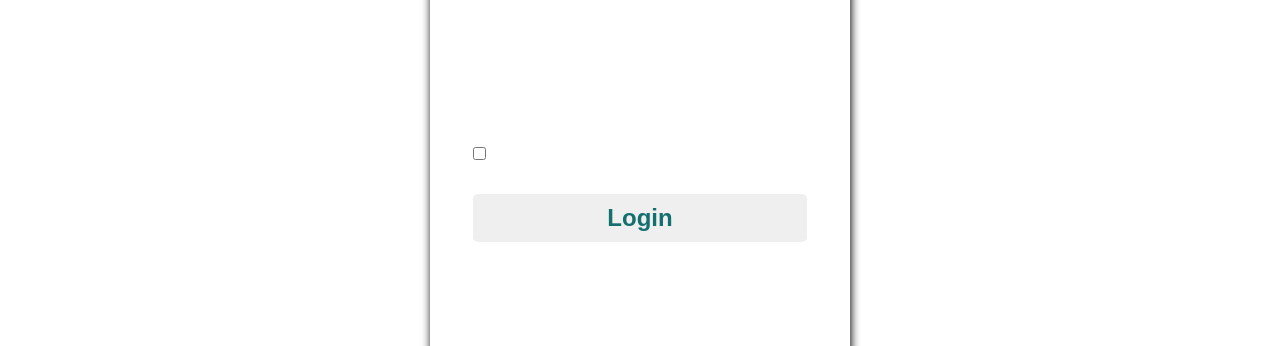
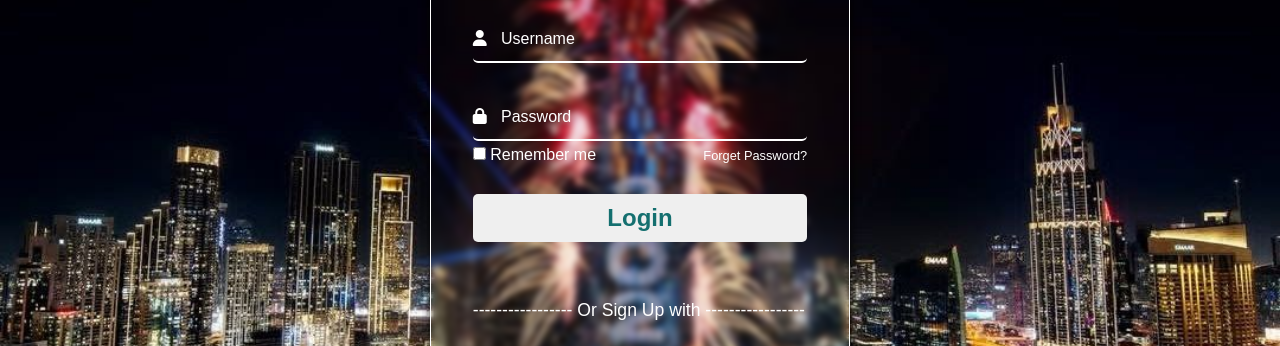
Before and after one commit to Jaybie1909/login-page, a plain HTML site: page index.html in a window 1280 px wide. Shown: the part 213-559 px from the top of the page. Drawn offline with Linux system fonts and the light colour scheme.

Commit message:
Update style.css

```diff
--- a/style.css
+++ b/style.css
@@ -8,7 +8,7 @@
 .container {
   width: 100%;
   height: 100vh;
-  background-image: url("images/2025.jpg");
+  background-image: url("2025.jpg");
   background-position: center;
   background-repeat: no-repeat;
   background-size: cover;
```
